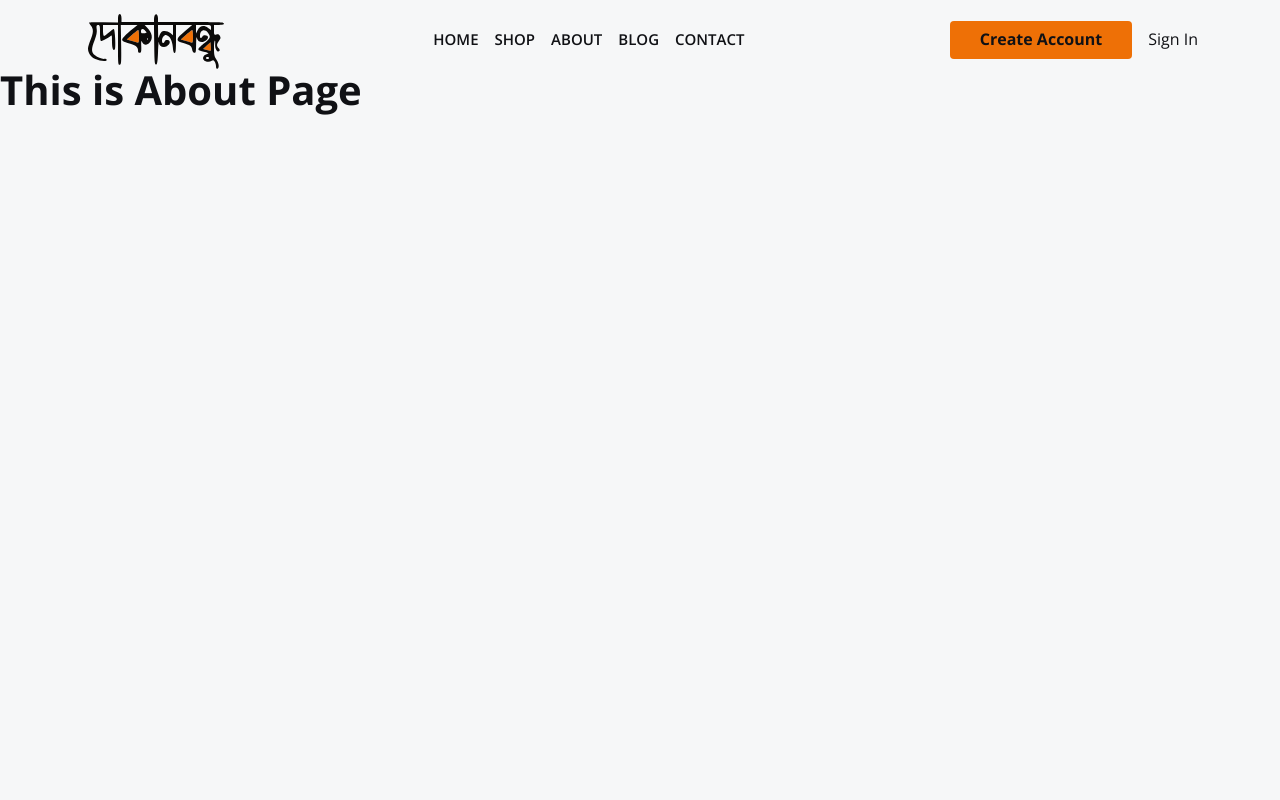
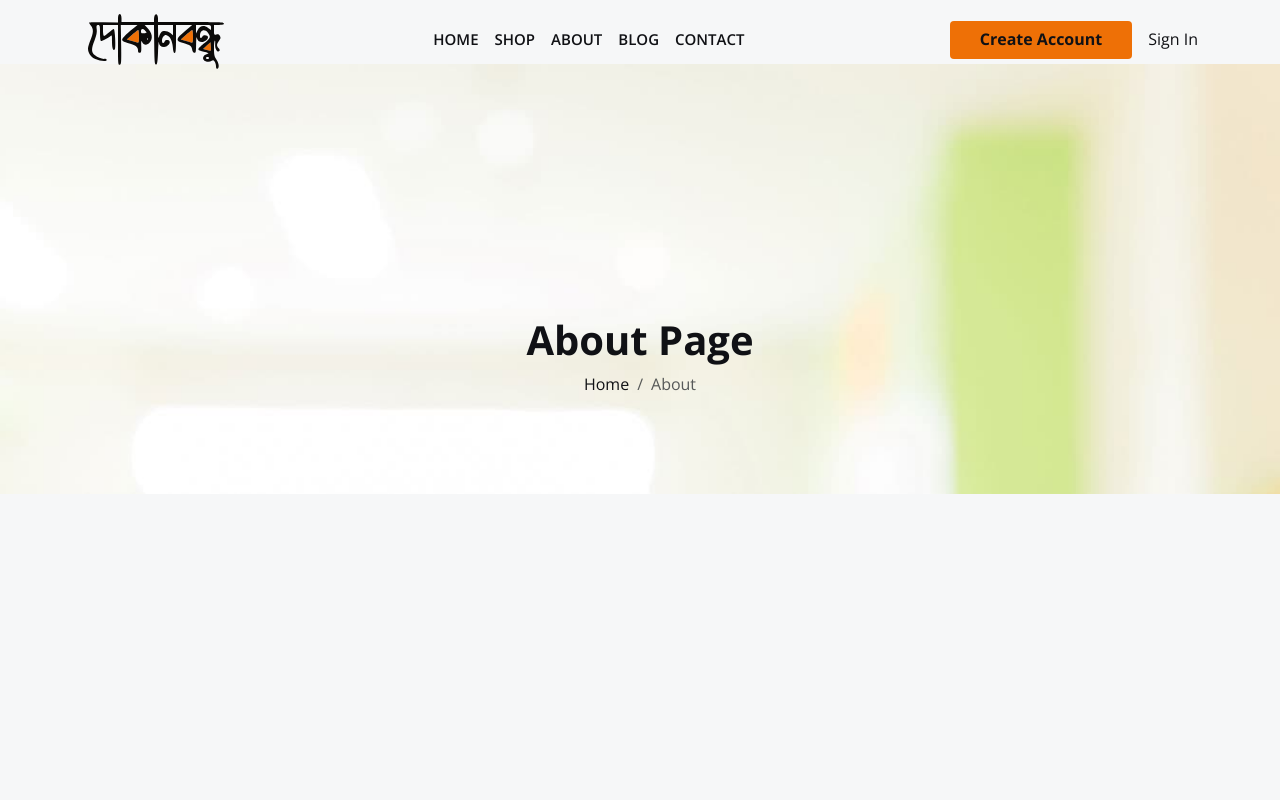
Before and after one commit to it27427/dokanbondhu-ecommerce, a React (Vite) app: page /about in a window 1280 px wide. Shown: the top 800 px of the page. Built offline with nearby package versions, Linux system fonts and the light colour scheme.

Commit message:
BannerSection Added In Shop, Blog, About and Contact Pages

```diff
--- /dev/null
+++ b/src/components/global/BannerSection.jsx
@@ -0,0 +1,30 @@
+import { Link } from 'react-router-dom';
+
+const BannerSection = ({ title, currentPage }) => {
+  return (
+    <section className='pageheader-section'>
+      <div className='container'>
+        <div className='row'>
+          <div className='col-12'>
+            <div className='pageheader-content text-center'>
+              <h2 className='title'>{title}</h2>
+
+              <nav aria-label='breadcrumb'>
+                <ol class='breadcrumb justify-content-center m-0'>
+                  <li class='breadcrumb-item'>
+                    <Link to='/'>Home</Link>
+                  </li>
+                  <li class='breadcrumb-item active' aria-current='page'>
+                    {currentPage}
+                  </li>
+                </ol>
+              </nav>
+            </div>
+          </div>
+        </div>
+      </div>
+    </section>
+  );
+};
+
+export default BannerSection;
--- a/src/pages/About.jsx
+++ b/src/pages/About.jsx
@@ -1,7 +1,10 @@
+import BannerSection from '@/components/global/BannerSection';
+
 const AboutPage = () => {
   return (
     <main className='main-section'>
-      <h2>This is About Page</h2>
+      {/* BANNER-SECTION */}
+      <BannerSection title='About Page' currentPage='About' />
     </main>
   );
 };
--- a/src/pages/Blog.jsx
+++ b/src/pages/Blog.jsx
@@ -1,7 +1,9 @@
+import BannerSection from '@/components/global/BannerSection';
+
 const BlogPage = () => {
   return (
     <main className='main-section'>
-      <h2>This is Blog Page</h2>
+      <BannerSection title='Blog Page' currentPage='Blog' />
     </main>
   );
 };
--- a/src/pages/Contact.jsx
+++ b/src/pages/Contact.jsx
@@ -1,13 +1,10 @@
-import React from 'react';
+import BannerSection from '@/components/global/BannerSection';
 
 const Contact = () => {
   return (
     <main className='main-section'>
-      <section>
-        <div className='container'>
-          <h2>Contact Page</h2>
-        </div>
-      </section>
+      {/* BANNER-SECTION */}
+      <BannerSection title='Contact Page' currentPage='Contact' />
     </main>
   );
 };
--- a/src/pages/Shop.jsx
+++ b/src/pages/Shop.jsx
@@ -1,13 +1,10 @@
-import React from 'react';
+import BannerSection from '@/components/global/BannerSection';
 
 const Shop = () => {
   return (
     <main className='main-section'>
-      <section>
-        <div className='container'>
-          <h2>Shop Page</h2>
-        </div>
-      </section>
+      {/* BANNER-SECTION */}
+      <BannerSection title='Shop Page' currentPage='Shop' />
     </main>
   );
 };
```
